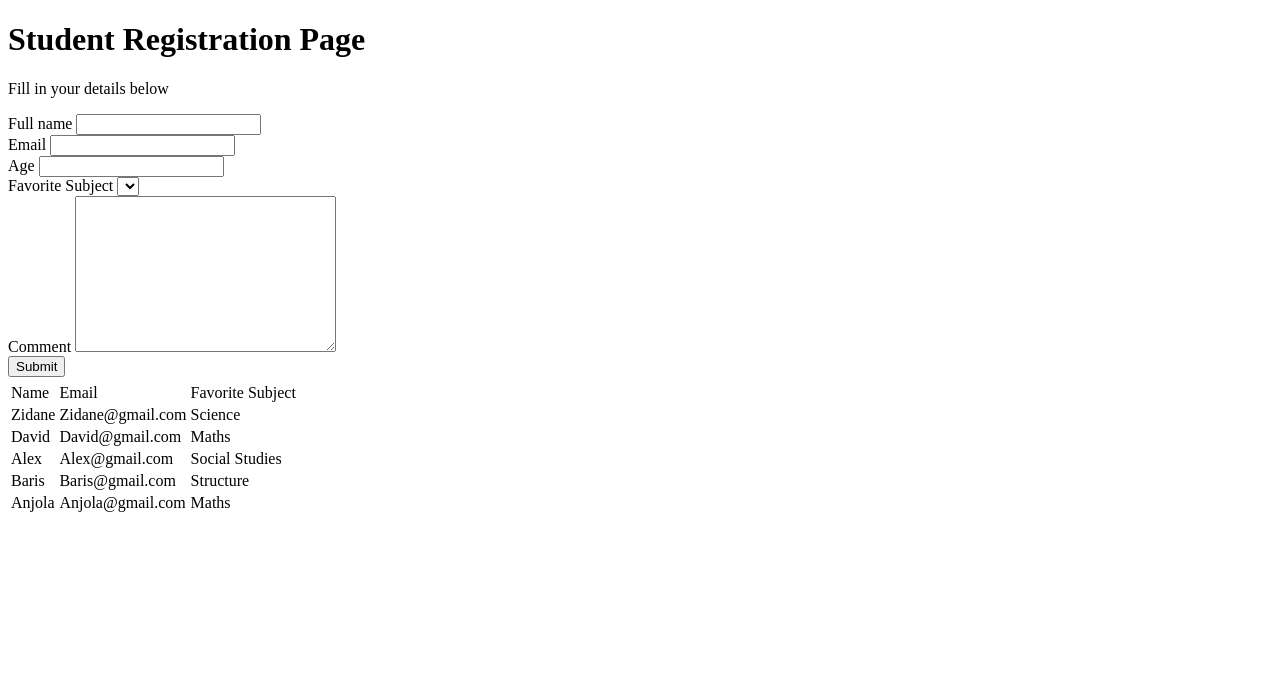
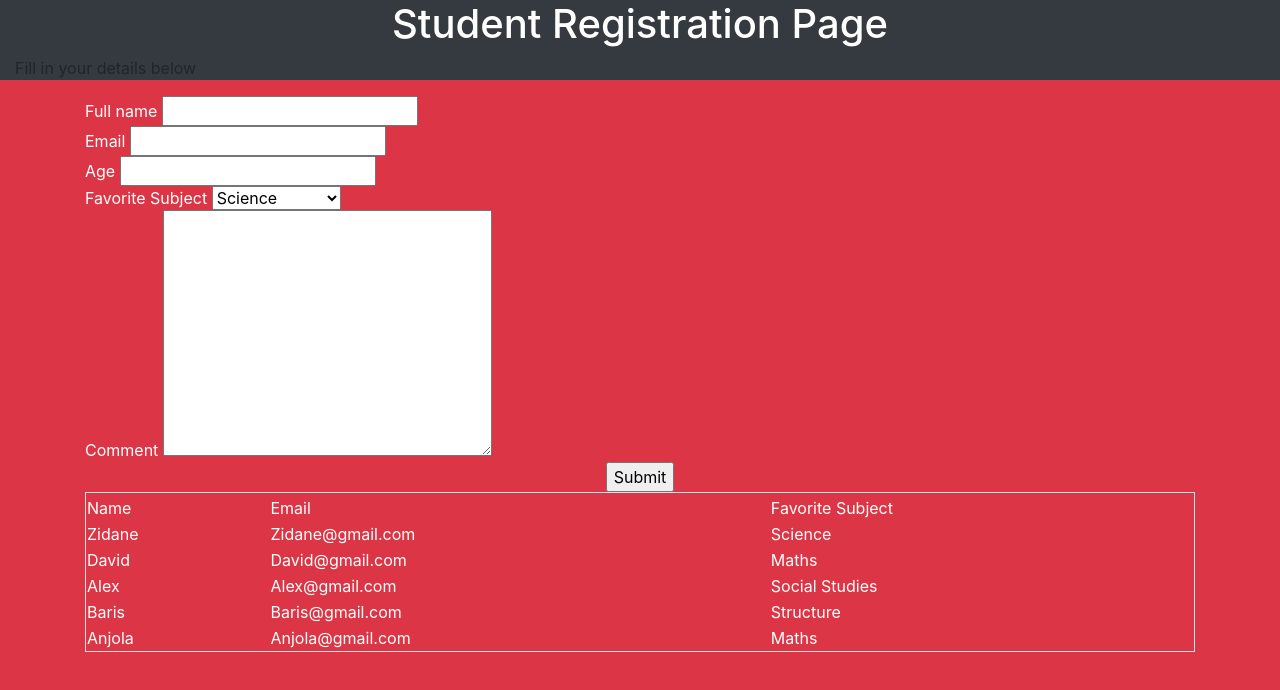
Before and after one commit to auntyoyindamola/Student-Registration-Page, a plain HTML site: page index.html in a window 1280 px wide. Drawn offline with nearby package versions, Linux system fonts and the light colour scheme.

Commit message:
first commit

```diff
--- a/index.html
+++ b/index.html
@@ -4,21 +4,31 @@
     <meta charset="UTF-8">
     <meta name="viewport" content="width=device-width, initial-scale=1.0">
     <title>Student Registration Page</title>
+    <link rel="stylesheet" href="https://cdn.jsdelivr.net/npm/bootstrap@4.6.2/dist/css/bootstrap.min.css">
 </head>
-<body>
-    <header>
-        <h1 class="bg-warning">Student Registration Page</h1>
+<body class="bg-danger container-fluid p-0 m-0">
+    <div class="">
+    <header class="container-fluid bg-dark">
+        <h1 class="text-center text-white">Student Registration Page</h1>
         <p>Fill in your details below</p>
     </header>
-    <section>
-        <div class="container">
+    <section class="container">
+        <div class="text-white">
           Full name <input type="text"><br>
           Email <input type="email" name="" id=""><br>
           Age <input type="number" name="" id=""><br>
-          Favorite Subject <select name="" id=""></select><br>
+          Favorite Subject <select name="" id="">
+            <option value="Science">Science</option>
+            <option value="Maths">Maths</option>
+            <option value="Social Studies">Social Studies</option>
+            <option value="Structure">Structure</option>
+            <option value="ICT">ICT</option>
+          </select><br>
           Comment <textarea name="" id="" cols="30" rows="10"></textarea><br>
-          <input type="button" value="Submit">
-          <table class="container-fluid backgroundcolor-warning p-3 border radius-10px ">
+          <div class="d-flex justify-content-center">
+            <input type="button" value="Submit">
+          </div>
+          <table class="container-fluid backgroundcolor-warning p-3 border radius-10px text-white">
         <th>
             <tr>
                 <td>Name</td>
@@ -54,6 +64,6 @@
           </table>
         </div>
     </section>
-
+    </div>
 </body>
 </html>
```
